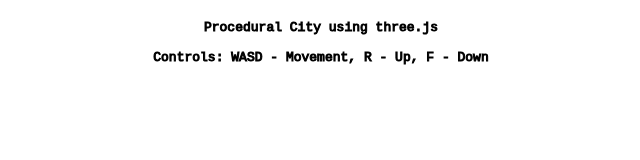
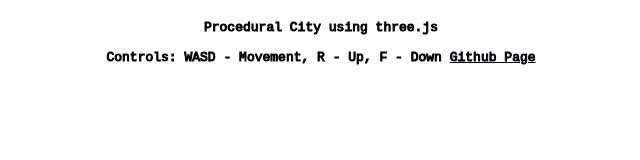
Before and after one commit to zukas3/ThreeJsProceduralCity, a plain HTML site: page index.html in a window 1280 px wide. Shown: the whole page, without its empty margins (319-959 px from the left). Drawn offline with nearby package versions, Linux system fonts and the light colour scheme.

Commit message:
Added a link to Github Repository within the page

```diff
--- a/index.html
+++ b/index.html
@@ -17,11 +17,6 @@
 				padding: 20px;
 				box-sizing: border-box;
 				text-align: center;
-				-moz-user-select: none;
-				-webkit-user-select: none;
-				-ms-user-select: none;
-				user-select: none;
-				pointer-events: none;
 				z-index: 1;
 			}
 		</style>
@@ -31,6 +26,7 @@
 			Procedural City using three.js
 			<br></br>
 			Controls: WASD - Movement, R - Up, F - Down
+			<a href="https://github.com/zukas3/ThreeJsProceduralCity">Github Page</a>
 		</div>
 		<script src="js/libs/three.js"></script>
 		<script src="js/libs/perlin.js"></script>
```
